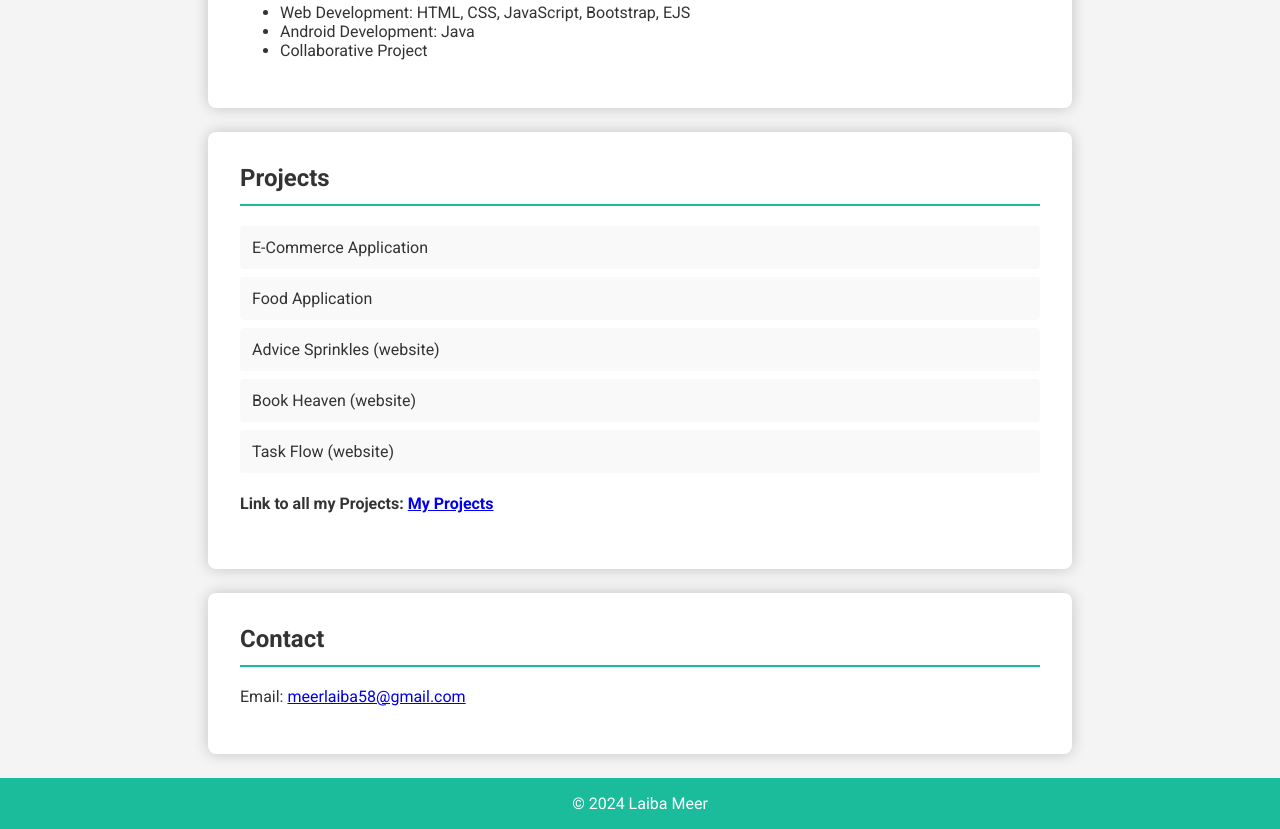
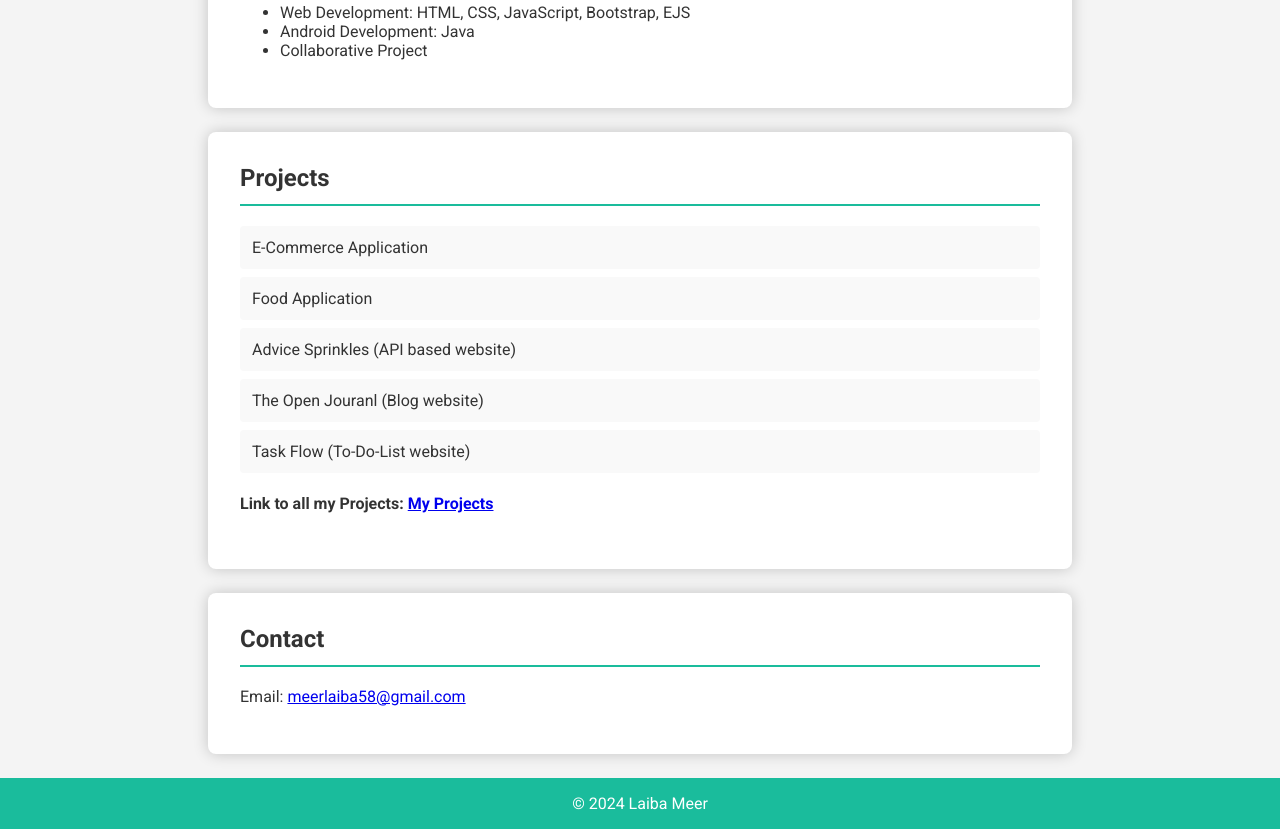
Before and after one commit to LaibaMeeer/My-Resume-Portfolio, a plain HTML site: page index.html in a window 1280 px wide. Shown: the part 663-1492 px from the top of the page. Drawn offline with Linux system fonts and the light colour scheme.

Commit message:
Update index.html

```diff
--- a/index.html
+++ b/index.html
@@ -49,9 +49,9 @@
       <ul>
         <li>E-Commerce Application</li>
         <li>Food Application</li>
-        <li>Advice Sprinkles (website)</li>
-        <li>Book Heaven (website)</li>
-        <li>Task Flow (website)</li>
+        <li>Advice Sprinkles (API based website)</li>
+        <li>The Open Jouranl (Blog website)</li>
+        <li>Task Flow (To-Do-List website)</li>
       </ul>
 <h4>Link to all my Projects: <a href="https://github.com/LaibaMeeer" target="_blank">My Projects</a></h4>
     </div>
```
